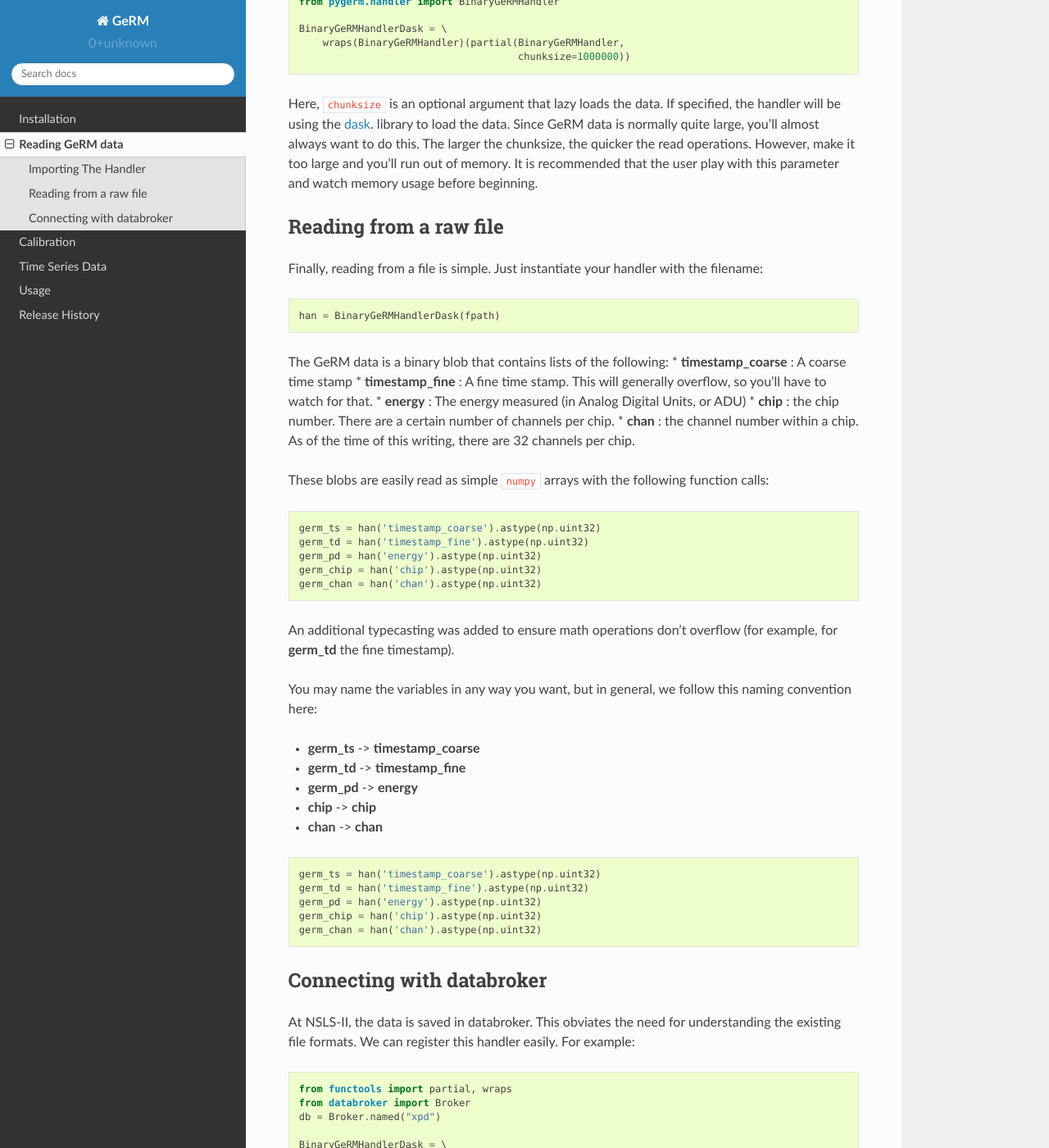
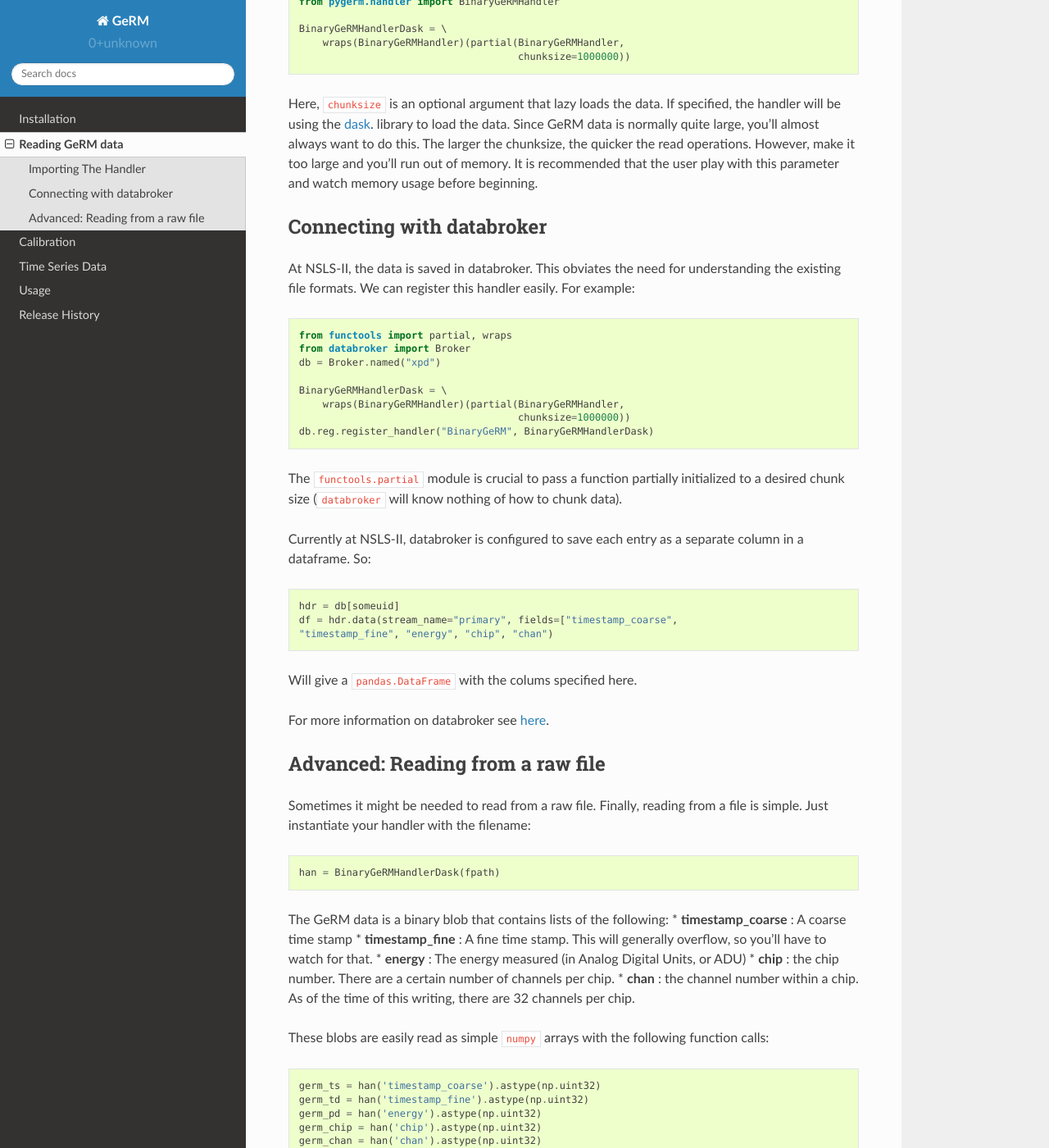
Before and after one commit to NSLS-II/GeRM, a Sphinx documentation site: the page built from docs/source/handlers.rst, in a window 1280 px wide and 1400 px high, scrolled down 396 px. Shown: the whole window at 82% size. Built offline with Sphinx 7.4.7 and the Read the Docs theme 2.0.0, drawn with Linux system fonts in a browser that asks for light colours; some of the changed text lies outside the part shown.

Commit message:
Update documentation

```diff
--- a/docs/source/calibration.rst
+++ b/docs/source/calibration.rst
@@ -1,6 +1,9 @@
 ===========
 Calibration
 ===========
+
+Calibration for Response
+------------------------
 
 Calibrating a data set is easy.
 It is assumed that you have read the documentation on :doc:`handlers
@@ -136,3 +139,22 @@
     plt.imshow(heatmap, extent=extent,vmin=0, vmax=20)
     plt.xlabel("Channel number")
     plt.ylabel("Energy (keV)")
+
+
+Q Calibration
+-------------
+The next step is q calibration. It is not clear what the two-theta range is per
+channel on the detector. This depends on a multitude of factors such as
+incident energy, sample to detector distance, and pixel size. The easiest way
+to obtain this number is to run a calibration scan.
+
+At the beamline, one will run a calibration scan of the sort:
+
+.. code-block:: python
+
+    RE(bp.rel_scan([det], tth, -1, 1, 100))
+
+Which will result in multiple values stored. This can be retrieved as a
+``pd.DataFrame`` as we did for the calibration, except with an extra column,
+the name of the two-theta motor scanned. As opposed to the previous
+``pd.DataFrame``, this table will contain more than one row.
--- a/docs/source/handlers.rst
+++ b/docs/source/handlers.rst
@@ -28,11 +28,51 @@
 you'll run out of memory. It is recommended that the user play with this
 parameter and watch memory usage before beginning.
 
-Reading from a raw file
------------------------
 
-Finally, reading from a file is simple. Just instantiate your handler with the
-filename:
+
+
+Connecting with databroker
+--------------------------
+At NSLS-II, the data is saved in databroker. This obviates the need for
+understanding the existing file formats. We can register this handler easily.
+For example:
+
+.. code-block:: python
+
+    from functools import partial, wraps
+    from databroker import Broker
+    db = Broker.named("xpd")
+
+    BinaryGeRMHandlerDask = \
+        wraps(BinaryGeRMHandler)(partial(BinaryGeRMHandler,
+                                         chunksize=1000000))
+    db.reg.register_handler("BinaryGeRM", BinaryGeRMHandlerDask)
+
+The ``functools.partial`` module is crucial to pass a function partially
+initialized to a desired chunk size (``databroker`` will know nothing of how to
+chunk data).
+
+Currently at NSLS-II, databroker is configured to save each entry as a separate
+column in a dataframe. So:
+
+.. code-block:: python
+
+    hdr = db[someuid]
+    df = hdr.data(stream_name="primary", fields=["timestamp_coarse",
+    "timestamp_fine", "energy", "chip", "chan")
+
+Will give a ``pandas.DataFrame`` with the colums specified here.
+
+
+For more information on databroker see `here
+<https://nsls-ii.github.io/databroker>`_.
+
+
+Advanced: Reading from a raw file
+---------------------------------
+
+Sometimes it might be needed to read from a raw file. Finally, reading from a
+file is simple. Just instantiate your handler with the filename:
 
 .. code-block:: python
 
@@ -78,42 +118,3 @@
     germ_pd = han('energy').astype(np.uint32)
     germ_chip = han('chip').astype(np.uint32)
     germ_chan = han('chan').astype(np.uint32)
-
-
-
-
-Connecting with databroker
---------------------------
-At NSLS-II, the data is saved in databroker. This obviates the need for
-understanding the existing file formats. We can register this handler easily.
-For example:
-
-.. code-block:: python
-
-    from functools import partial, wraps
-    from databroker import Broker
-    db = Broker.named("xpd")
-
-    BinaryGeRMHandlerDask = \
-        wraps(BinaryGeRMHandler)(partial(BinaryGeRMHandler,
-                                         chunksize=1000000))
-    db.reg.register_handler("BinaryGeRM", BinaryGeRMHandlerDask)
-
-The ``functools.partial`` module is crucial to pass a function partially
-initialized to a desired chunk size (``databroker`` will know nothing of how to
-chunk data).
-
-Currently at NSLS-II, databroker is configured to save each entry as a separate
-column in a dataframe. So:
-
-.. code-block:: python
-
-    hdr = db[someuid]
-    df = hdr.data(stream_name="primary", fields=["timestamp_coars",
-    "timestamp_fine", "energy", "chip", "chan")
-
-Will give a ``pandas.DataFrame`` with the colums specified here.
-
-
-For more information on databroker see `here
-<https://nsls-ii.github.io/databroker>`_.
```
Also changed, not shown: docs/source/time_series_data.rst (+17 -0 lines).
